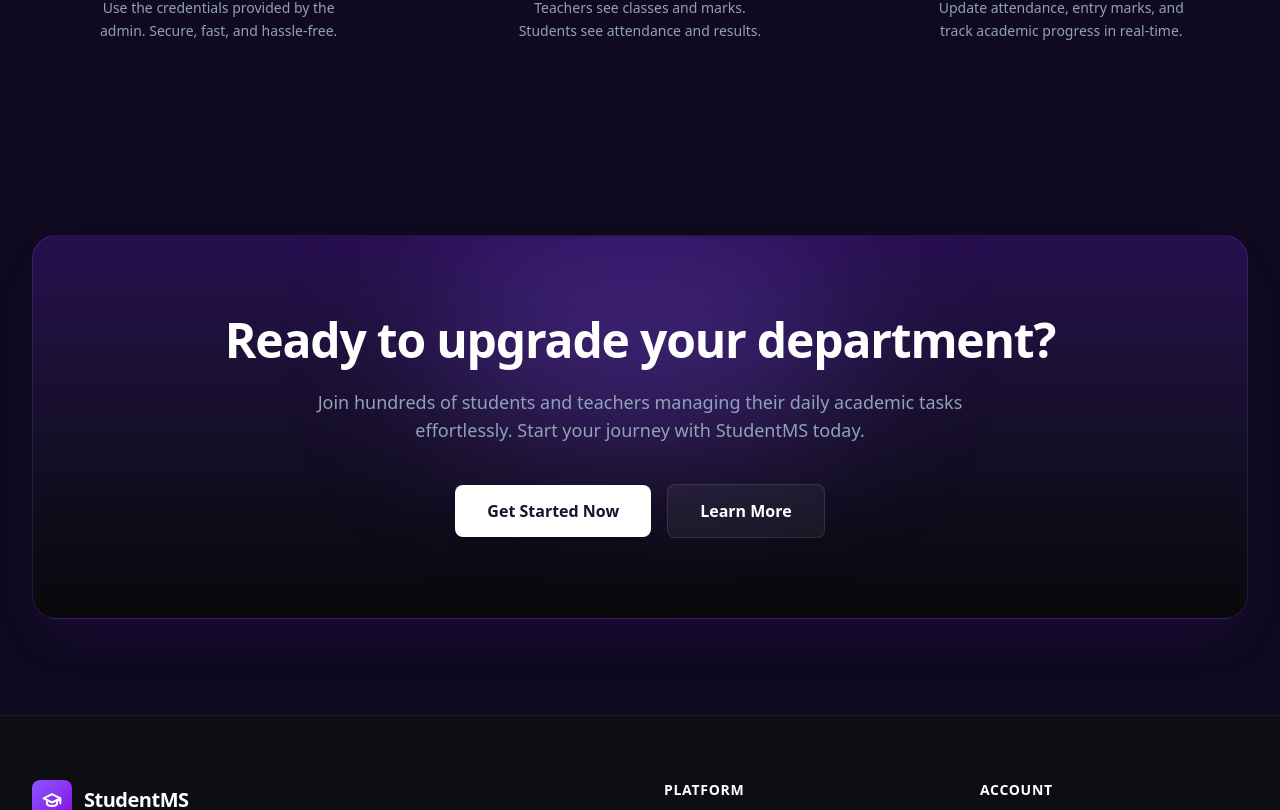
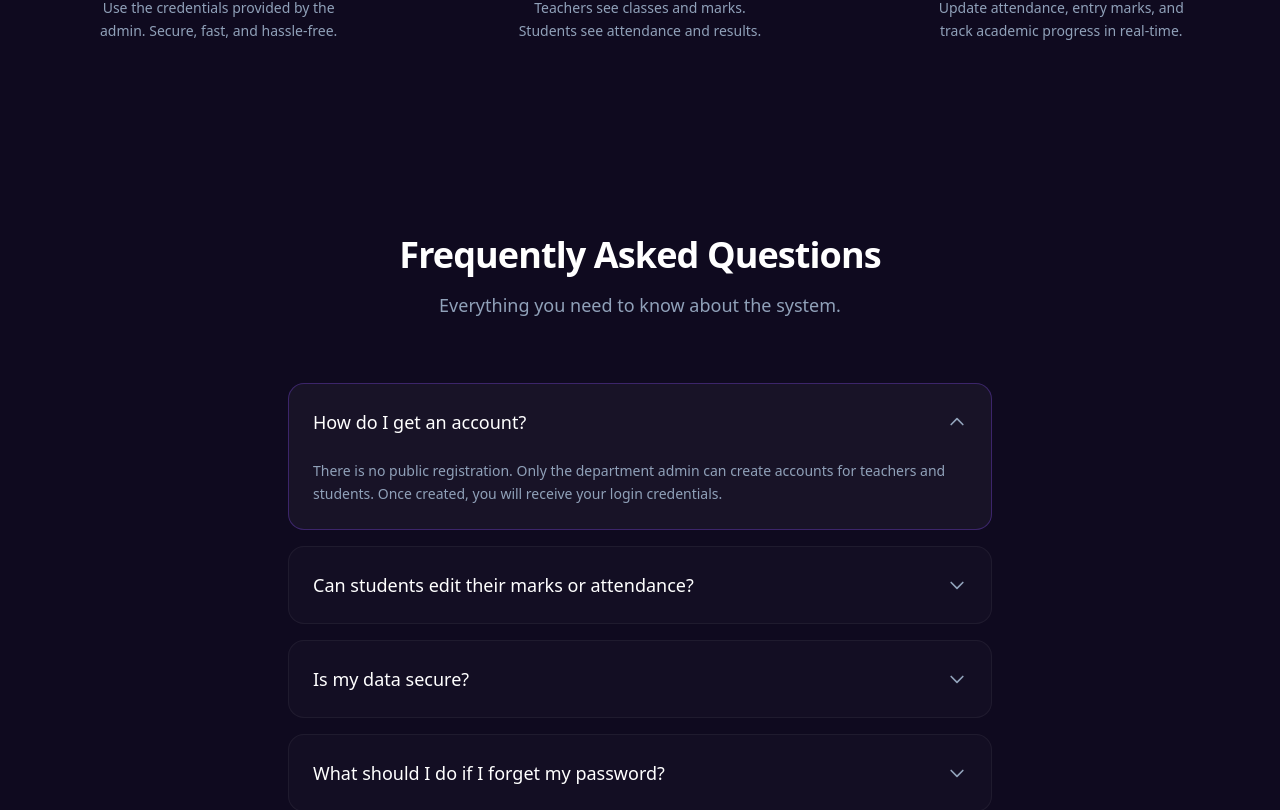
Before and after one commit to salauddinhasan/student_management_system, a Next.js app: page / in a window 1280 px wide. Shown: the part 2400-3210 px from the top of the page. Built offline with nearby package versions, Linux system fonts and the light colour scheme.

Commit message:
Added FAQ section to homepage

```diff
--- a/src/app/page.tsx
+++ b/src/app/page.tsx
@@ -1,4 +1,5 @@
 import CTASection from "@/components/CTASection";
+import FAQSection from "@/components/FAQSection";
 import FeaturesSection from "@/components/FeaturesSection";
 import Footer from "@/components/Footer";
 import HomePage from "@/components/HomePage";
@@ -12,6 +13,7 @@ export default function Page() {
       <FeaturesSection />
       <StatsSection/>
       <HowItWorksSection/>
+      <FAQSection/>
       <CTASection/>
       <Footer />
     </div>
--- /dev/null
+++ b/src/components/FAQSection.tsx
@@ -0,0 +1,88 @@
+ "use client";
+
+import { useState } from "react";
+
+export default function FAQSection() {
+  const [openIndex, setOpenIndex] = useState<number | null>(0);
+
+  const faqs = [
+    {
+      question: "How do I get an account?",
+      answer: "There is no public registration. Only the department admin can create accounts for teachers and students. Once created, you will receive your login credentials.",
+    },
+    {
+      question: "Can students edit their marks or attendance?",
+      answer: "No. Students have view-only access. They can check their attendance percentage and marks, but only teachers have the permission to edit them.",
+    },
+    {
+      question: "Is my data secure?",
+      answer: "Absolutely. We use secure authentication and role-based access control to ensure that only authorized personnel can access sensitive data.",
+    },
+    {
+      question: "What should I do if I forget my password?",
+      answer: "Please contact your department admin. They can reset your password from their dashboard and provide you with a new temporary one.",
+    },
+  ];
+
+  const toggleFAQ = (index: number) => {
+    setOpenIndex(openIndex === index ? null : index);
+  };
+
+  return (
+    <section className="py-24 relative z-10">
+      <div className="max-w-3xl mx-auto px-8">
+
+        {/* Header */}
+        <div className="text-center mb-16">
+          <h2 className="text-3xl md:text-4xl font-bold text-white mb-4 tracking-tight">
+            Frequently Asked Questions
+          </h2>
+          <p className="text-slate-400 text-lg">
+            Everything you need to know about the system.
+          </p>
+        </div>
+
+        {/* FAQ List */}
+        <div className="flex flex-col gap-4">
+          {faqs.map((faq, index) => {
+            const isOpen = openIndex === index;
+            return (
+              <div
+                key={index}
+                className={`border rounded-2xl transition-all duration-300 overflow-hidden ${
+                  isOpen ? "bg-white/[0.04] border-violet-500/30" : "bg-white/[0.02] border-white/5 hover:border-white/10"
+                }`}
+              >
+                <button
+                  onClick={() => toggleFAQ(index)}
+                  className="w-full flex items-center justify-between p-6 text-left focus:outline-none"
+                >
+                  <span className="text-lg font-medium text-white pr-4">
+                    {faq.question}
+                  </span>
+                  <span className={`text-slate-400 transition-transform duration-300 shrink-0 ${isOpen ? "rotate-180" : ""}`}>
+                    <svg xmlns="http://www.w3.org/2000/svg" className="w-5 h-5" fill="none" viewBox="0 0 24 24" stroke="currentColor" strokeWidth="2">
+                      <path strokeLinecap="round" strokeLinejoin="round" d="M19 9l-7 7-7-7" />
+                    </svg>
+                  </span>
+                </button>
+
+                {/* Answer (Animated Height) */}
+                <div
+                  className={`px-6 overflow-hidden transition-all duration-300 ease-in-out ${
+                    isOpen ? "max-h-40 pb-6 opacity-100" : "max-h-0 opacity-0"
+                  }`}
+                >
+                  <p className="text-slate-400 leading-relaxed text-sm">
+                    {faq.answer}
+                  </p>
+                </div>
+              </div>
+            );
+          })}
+        </div>
+
+      </div>
+    </section>
+  );
+}
```
